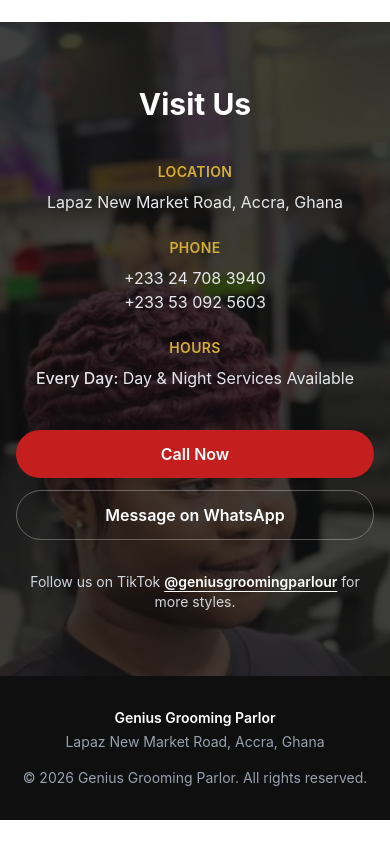
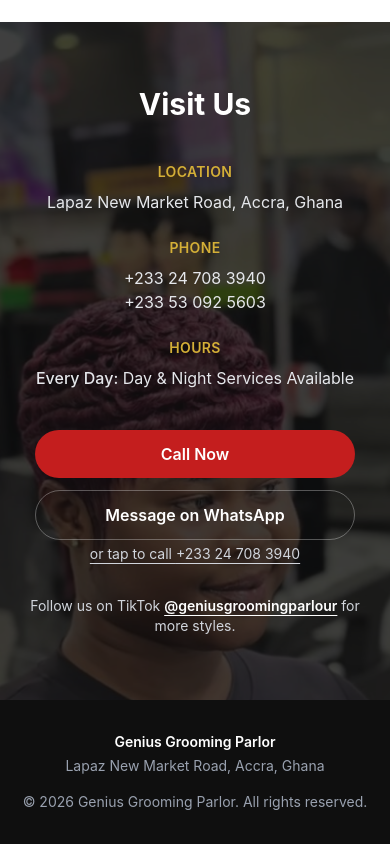
Before and after one commit to ko2527600/GENIUS-GROOMING-PARLOR, a React (Vite) app: page / in a window 390 px wide. Shown: the part 3358-4202 px from the top of the page. Before the commit the page ends 4178 px from the top, so only its background shows below. Built offline with nearby package versions, Linux system fonts and the light colour scheme.

Commit message:
Make the WhatsApp number click-to-call too
Adds a small "or tap to call" link with the phone number under the
Message on WhatsApp button, so visitors can dial directly instead
of only being able to open a WhatsApp chat.

```diff
--- a/src/components/Contact.jsx
+++ b/src/components/Contact.jsx
@@ -51,21 +51,29 @@ export default function Contact() {
           </div>
         </div>
 
-        <div className="mt-10 flex flex-col justify-center gap-3 sm:flex-row">
+        <div className="mt-10 flex flex-col items-center justify-center gap-3 sm:flex-row sm:items-start">
           <a
             href={`tel:${shop.phone}`}
-            className="rounded-full bg-red px-8 py-3 text-center font-semibold text-white hover:bg-red-dark"
+            className="w-full max-w-xs rounded-full bg-red px-8 py-3 text-center font-semibold text-white hover:bg-red-dark sm:w-auto"
           >
             Call Now
           </a>
+          <div className="flex w-full max-w-xs flex-col items-center gap-1 sm:w-auto">
             <a
               href={`https://wa.me/${shop.whatsapp}`}
               target="_blank"
               rel="noopener noreferrer"
-            className="rounded-full border border-white/30 px-8 py-3 text-center font-semibold text-white hover:bg-white/10"
+              className="w-full rounded-full border border-white/30 px-8 py-3 text-center font-semibold text-white hover:bg-white/10"
             >
               Message on WhatsApp
             </a>
+            <a
+              href={`tel:${shop.phone}`}
+              className="text-sm text-gray-300 underline underline-offset-4 hover:text-white"
+            >
+              or tap to call {shop.phone}
+            </a>
+          </div>
         </div>
 
         <p className="mt-8 text-center text-sm text-gray-300">
```
Lines whose indentation alone changed are shown as unchanged.
